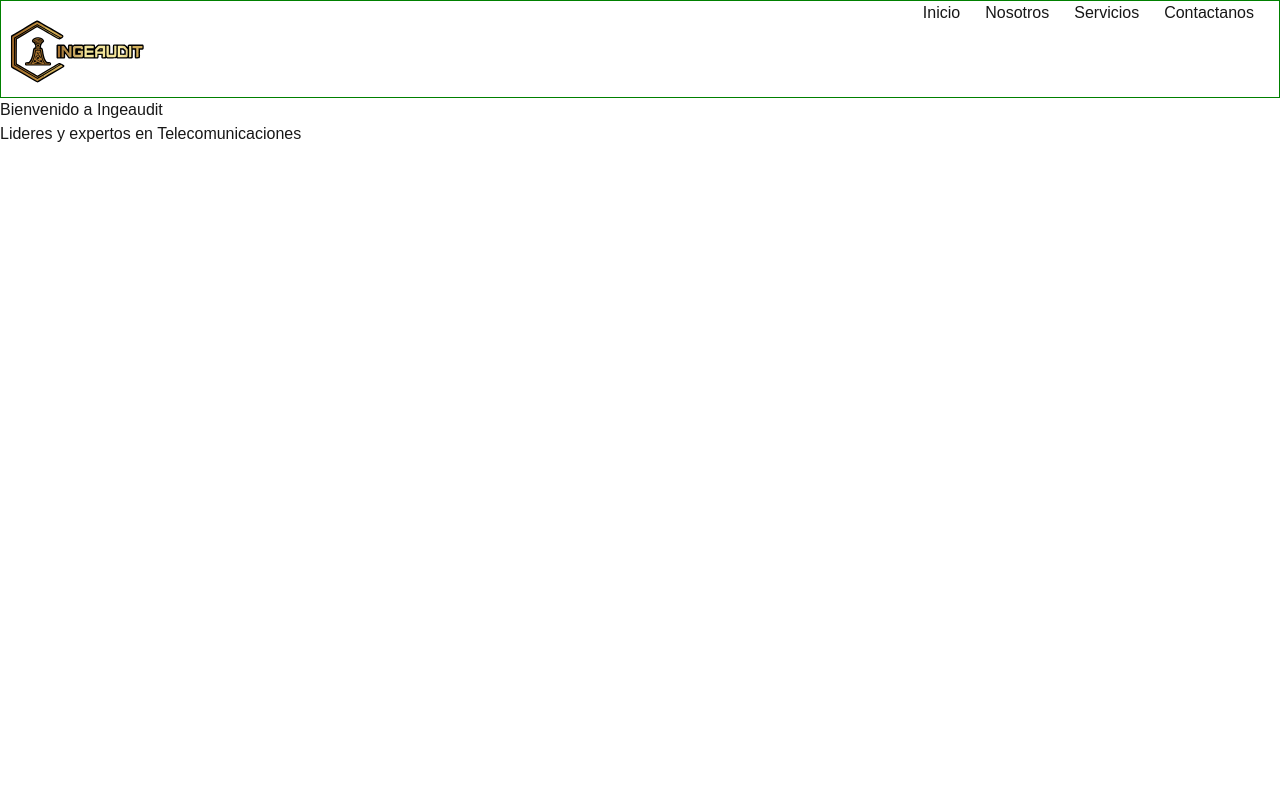
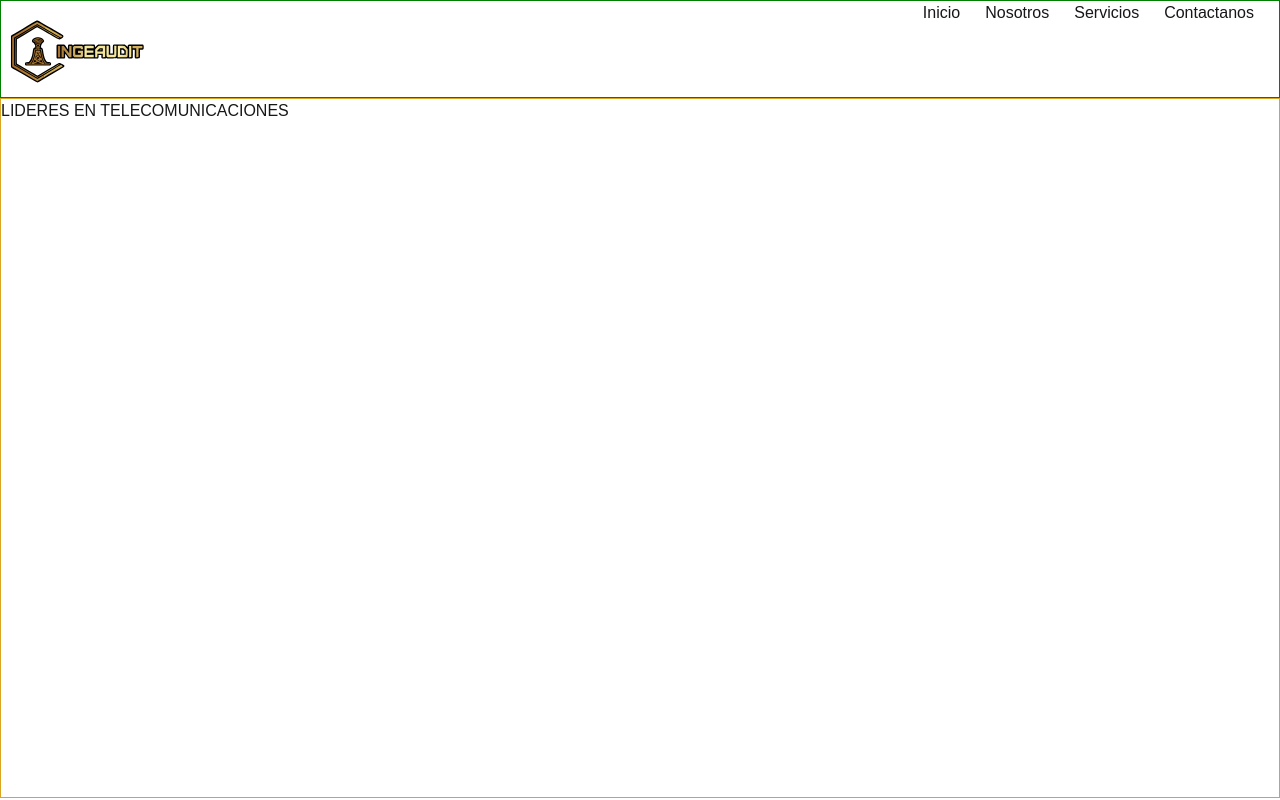
Before and after one commit to ingeaudit-coder/ingeaudit-website, a Next.js app: page / in a window 1280 px wide. Built offline with nearby package versions, Linux system fonts and the light colour scheme.

Commit message:
Reemplazar contenido estático en Home por el componente Hero

```diff
--- a/src/app/page.tsx
+++ b/src/app/page.tsx
@@ -1,11 +1,10 @@
-import { Navbar } from "../components/sections/Navbar/Navbar";
+import Hero from "../components/sections/Hero/Hero";
 
 export default function Home() {
   return (
     <>
     <section>
-      <h1>Bienvenido a Ingeaudit</h1>
-      <p>Lideres y expertos en Telecomunicaciones</p>
+    <Hero />
     </section>
     </>
   );
```
